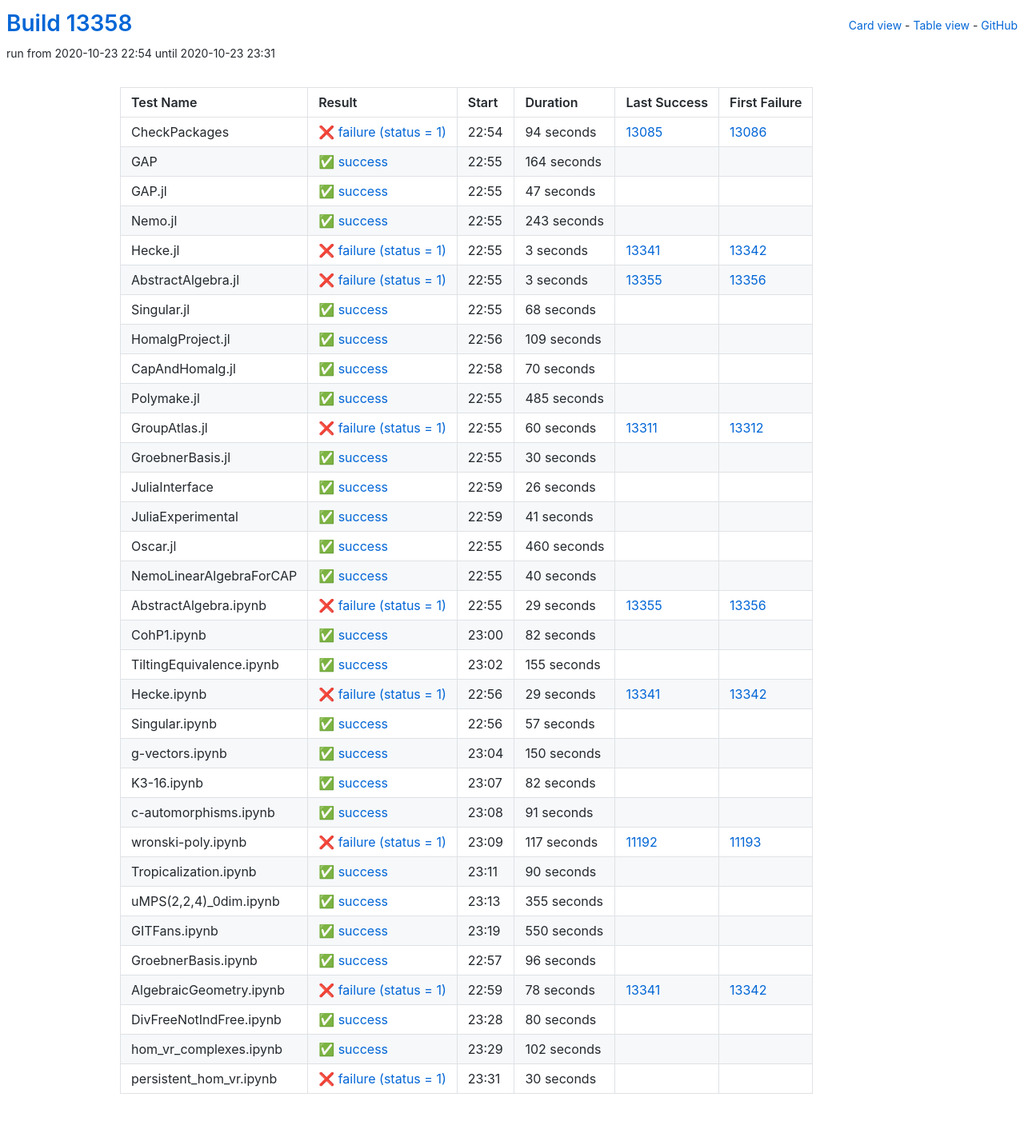
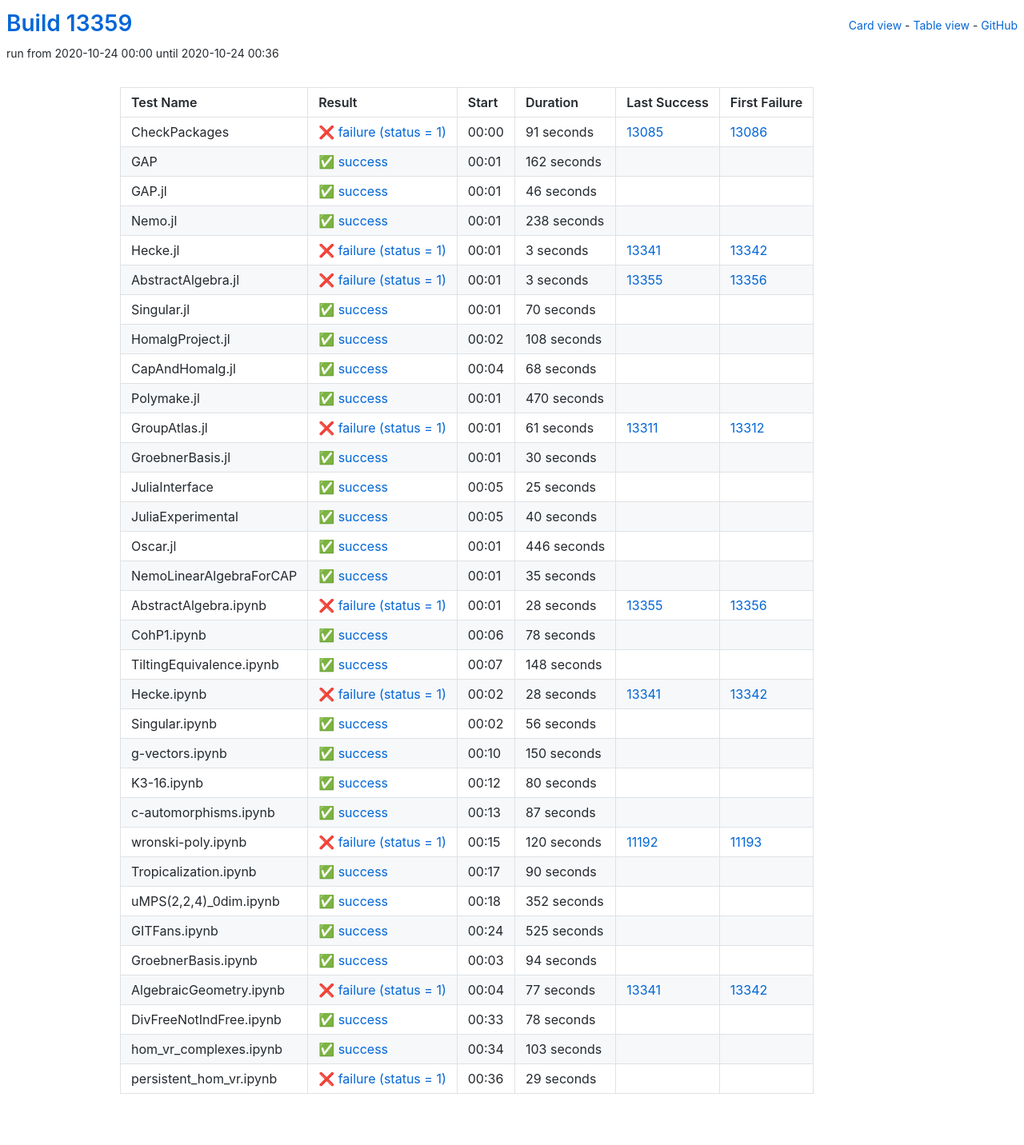
Before and after one commit to oscar-system/oscar-ci-status, a Jekyll site: the page built from table.html, in a window 1280 px wide. Shown: the whole page at 80% size. Built offline with Jekyll 4.4.1, drawn with Linux system fonts in a browser that asks for light colours.

Commit message:
Build #13359

```diff
--- a/_data/ci.yml
+++ b/_data/ci.yml
@@ -1,6 +1,6 @@
 ---
-build: 13358
-build_url: https://oscarci.mathematik.uni-kl.de/job/oscar/13358/
+build: 13359
+build_url: https://oscarci.mathematik.uni-kl.de/job/oscar/13359/
 job: oscar
 organization: oscar-system
 repo: oscar-ci-status
@@ -8,56 +8,56 @@
 tests:
 - name: CheckPackages
   id: checkpackages
-  log: https://oscarci.mathematik.uni-kl.de/job/oscar/13358/artifact/logs/build-13358/CheckPackages.log
-  start: 2020-10-23 22:54
+  log: https://oscarci.mathematik.uni-kl.de/job/oscar/13359/artifact/logs/build-13359/CheckPackages.log
+  start: 2020-10-24 00:00
   success: false
   exitcode: 1
   status: failure
-  duration: 94
+  duration: 91
   last_success: 13085
   last_success_url: https://oscarci.mathematik.uni-kl.de/job/oscar/13085/
   first_failure: 13086
   first_failure_url: https://oscarci.mathematik.uni-kl.de/job/oscar/13086/
 - name: GAP
   id: gap
-  log: https://oscarci.mathematik.uni-kl.de/job/oscar/13358/artifact/logs/build-13358/GAP.log
-  start: 2020-10-23 22:55
+  log: https://oscarci.mathematik.uni-kl.de/job/oscar/13359/artifact/logs/build-13359/GAP.log
+  start: 2020-10-24 00:01
   success: true
   exitcode: 0
   status: success
-  duration: 164
+  duration: 162
   last_success: false
   last_success_url:
   first_failure: false
   first_failure_url:
 - name: GAP.jl
   id: gap-jl
-  log: https://oscarci.mathematik.uni-kl.de/job/oscar/13358/artifact/logs/build-13358/GAP.jl.log
-  start: 2020-10-23 22:55
+  log: https://oscarci.mathematik.uni-kl.de/job/oscar/13359/artifact/logs/build-13359/GAP.jl.log
+  start: 2020-10-24 00:01
   success: true
   exitcode: 0
   status: success
-  duration: 47
+  duration: 46
   last_success: false
   last_success_url:
   first_failure: false
   first_failure_url:
 - name: Nemo.jl
   id: nemo-jl
-  log: https://oscarci.mathematik.uni-kl.de/job/oscar/13358/artifact/logs/build-13358/Nemo.jl.log
-  start: 2020-10-23 22:55
+  log: https://oscarci.mathematik.uni-kl.de/job/oscar/13359/artifact/logs/build-13359/Nemo.jl.log
+  start: 2020-10-24 00:01
   success: true
   exitcode: 0
   status: success
-  duration: 243
+  duration: 238
   last_success: false
   last_success_url:
   first_failure: false
   first_failure_url:
 - name: Hecke.jl
   id: hecke-jl
-  log: https://oscarci.mathematik.uni-kl.de/job/oscar/13358/artifact/logs/build-13358/Hecke.jl.log
-  start: 2020-10-23 22:55
+  log: https://oscarci.mathematik.uni-kl.de/job/oscar/13359/artifact/logs/build-13359/Hecke.jl.log
+  start: 2020-10-24 00:01
   success: false
   exitcode: 1
   status: failure
@@ -68,8 +68,8 @@
   first_failure_url: https://oscarci.mathematik.uni-kl.de/job/oscar/13342/
 - name: AbstractAlgebra.jl
   id: abstractalgebra-jl
-  log: https://oscarci.mathematik.uni-kl.de/job/oscar/13358/artifact/logs/build-13358/AbstractAlgebra.jl.log
-  start: 2020-10-23 22:55
+  log: https://oscarci.mathematik.uni-kl.de/job/oscar/13359/artifact/logs/build-13359/AbstractAlgebra.jl.log
+  start: 2020-10-24 00:01
   success: false
   exitcode: 1
   status: failure
@@ -80,8 +80,32 @@
   first_failure_url: https://oscarci.mathematik.uni-kl.de/job/oscar/13356/
 - name: Singular.jl
   id: singular-jl
-  log: https://oscarci.mathematik.uni-kl.de/job/oscar/13358/artifact/logs/build-13358/Singular.jl.log
-  start: 2020-10-23 22:55
+  log: https://oscarci.mathematik.uni-kl.de/job/oscar/13359/artifact/logs/build-13359/Singular.jl.log
+  start: 2020-10-24 00:01
+  success: true
+  exitcode: 0
+  status: success
+  duration: 70
+  last_success: false
+  last_success_url:
+  first_failure: false
+  first_failure_url:
+- name: HomalgProject.jl
+  id: homalgproject-jl
+  log: https://oscarci.mathematik.uni-kl.de/job/oscar/13359/artifact/logs/build-13359/HomalgProject.jl.log
+  start: 2020-10-24 00:02
+  success: true
+  exitcode: 0
+  status: success
+  duration: 108
+  last_success: false
+  last_success_url:
+  first_failure: false
+  first_failure_url:
+- name: CapAndHomalg.jl
+  id: capandhomalg-jl
+  log: https://oscarci.mathematik.uni-kl.de/job/oscar/13359/artifact/logs/build-13359/CapAndHomalg.jl.log
+  start: 2020-10-24 00:04
   success: true
   exitcode: 0
   status: success
@@ -90,58 +114,34 @@
   last_success_url:
   first_failure: false
   first_failure_url:
-- name: HomalgProject.jl
-  id: homalgproject-jl
-  log: https://oscarci.mathematik.uni-kl.de/job/oscar/13358/artifact/logs/build-13358/HomalgProject.jl.log
-  start: 2020-10-23 22:56
+- name: Polymake.jl
+  id: polymake-jl
+  log: https://oscarci.mathematik.uni-kl.de/job/oscar/13359/artifact/logs/build-13359/Polymake.jl.log
+  start: 2020-10-24 00:01
   success: true
   exitcode: 0
   status: success
-  duration: 109
-  last_success: false
-  last_success_url:
-  first_failure: false
-  first_failure_url:
-- name: CapAndHomalg.jl
-  id: capandhomalg-jl
-  log: https://oscarci.mathematik.uni-kl.de/job/oscar/13358/artifact/logs/build-13358/CapAndHomalg.jl.log
-  start: 2020-10-23 22:58
-  success: true
-  exitcode: 0
-  status: success
-  duration: 70
-  last_success: false
-  last_success_url:
-  first_failure: false
-  first_failure_url:
-- name: Polymake.jl
-  id: polymake-jl
-  log: https://oscarci.mathematik.uni-kl.de/job/oscar/13358/artifact/logs/build-13358/Polymake.jl.log
-  start: 2020-10-23 22:55
-  success: true
-  exitcode: 0
-  status: success
-  duration: 485
+  duration: 470
   last_success: false
   last_success_url:
   first_failure: false
   first_failure_url:
 - name: GroupAtlas.jl
   id: groupatlas-jl
-  log: https://oscarci.mathematik.uni-kl.de/job/oscar/13358/artifact/logs/build-13358/GroupAtlas.jl.log
-  start: 2020-10-23 22:55
+  log: https://oscarci.mathematik.uni-kl.de/job/oscar/13359/artifact/logs/build-13359/GroupAtlas.jl.log
+  start: 2020-10-24 00:01
   success: false
   exitcode: 1
   status: failure
-  duration: 60
+  duration: 61
   last_success: 13311
   last_success_url: https://oscarci.mathematik.uni-kl.de/job/oscar/13311/
   first_failure: 13312
   first_failure_url: https://oscarci.mathematik.uni-kl.de/job/oscar/13312/
 - name: GroebnerBasis.jl
   id: groebnerbasis-jl
-  log: https://oscarci.mathematik.uni-kl.de/job/oscar/13358/artifact/logs/build-13358/GroebnerBasis.jl.log
-  start: 2020-10-23 22:55
+  log: https://oscarci.mathematik.uni-kl.de/job/oscar/13359/artifact/logs/build-13359/GroebnerBasis.jl.log
+  start: 2020-10-24 00:01
   success: true
   exitcode: 0
   status: success
@@ -152,44 +152,20 @@
   first_failure_url:
 - name: JuliaInterface
   id: juliainterface
-  log: https://oscarci.mathematik.uni-kl.de/job/oscar/13358/artifact/logs/build-13358/JuliaInterface.log
-  start: 2020-10-23 22:59
+  log: https://oscarci.mathematik.uni-kl.de/job/oscar/13359/artifact/logs/build-13359/JuliaInterface.log
+  start: 2020-10-24 00:05
   success: true
   exitcode: 0
   status: success
-  duration: 26
+  duration: 25
   last_success: false
   last_success_url:
   first_failure: false
   first_failure_url:
 - name: JuliaExperimental
   id: juliaexperimental
-  log: https://oscarci.mathematik.uni-kl.de/job/oscar/13358/artifact/logs/build-13358/JuliaExperimental.log
-  start: 2020-10-23 22:59
-  success: true
-  exitcode: 0
-  status: success
-  duration: 41
-  last_success: false
-  last_success_url:
-  first_failure: false
-  first_failure_url:
-- name: Oscar.jl
-  id: oscar-jl
-  log: https://oscarci.mathematik.uni-kl.de/job/oscar/13358/artifact/logs/build-13358/Oscar.jl.log
-  start: 2020-10-23 22:55
-  success: true
-  exitcode: 0
-  status: success
-  duration: 460
-  last_success: false
-  last_success_url:
-  first_failure: false
-  first_failure_url:
-- name: NemoLinearAlgebraForCAP
-  id: nemolinearalgebraforcap
-  log: https://oscarci.mathematik.uni-kl.de/job/oscar/13358/artifact/logs/build-13358/NemoLinearAlgebraForCAP.log
-  start: 2020-10-23 22:55
+  log: https://oscarci.mathematik.uni-kl.de/job/oscar/13359/artifact/logs/build-13359/JuliaExperimental.log
+  start: 2020-10-24 00:05
   success: true
   exitcode: 0
   status: success
@@ -198,70 +174,94 @@
   last_success_url:
   first_failure: false
   first_failure_url:
+- name: Oscar.jl
+  id: oscar-jl
+  log: https://oscarci.mathematik.uni-kl.de/job/oscar/13359/artifact/logs/build-13359/Oscar.jl.log
+  start: 2020-10-24 00:01
+  success: true
+  exitcode: 0
+  status: success
+  duration: 446
+  last_success: false
+  last_success_url:
+  first_failure: false
+  first_failure_url:
+- name: NemoLinearAlgebraForCAP
+  id: nemolinearalgebraforcap
+  log: https://oscarci.mathematik.uni-kl.de/job/oscar/13359/artifact/logs/build-13359/NemoLinearAlgebraForCAP.log
+  start: 2020-10-24 00:01
+  success: true
+  exitcode: 0
+  status: success
+  duration: 35
+  last_success: false
+  last_success_url:
+  first_failure: false
+  first_failure_url:
 - name: AbstractAlgebra.ipynb
   id: abstractalgebra-ipynb
-  log: https://oscarci.mathematik.uni-kl.de/job/oscar/13358/artifact/logs/build-13358/AbstractAlgebra.ipynb.log
-  start: 2020-10-23 22:55
+  log: https://oscarci.mathematik.uni-kl.de/job/oscar/13359/artifact/logs/build-13359/AbstractAlgebra.ipynb.log
+  start: 2020-10-24 00:01
   success: false
   exitcode: 1
   status: failure
-  duration: 29
+  duration: 28
   last_success: 13355
   last_success_url: https://oscarci.mathematik.uni-kl.de/job/oscar/13355/
   first_failure: 13356
   first_failure_url: https://oscarci.mathematik.uni-kl.de/job/oscar/13356/
 - name: CohP1.ipynb
   id: cohp1-ipynb
-  log: https://oscarci.mathematik.uni-kl.de/job/oscar/13358/artifact/logs/build-13358/CohP1.ipynb.log
-  start: 2020-10-23 23:00
+  log: https://oscarci.mathematik.uni-kl.de/job/oscar/13359/artifact/logs/build-13359/CohP1.ipynb.log
+  start: 2020-10-24 00:06
   success: true
   exitcode: 0
   status: success
-  duration: 82
+  duration: 78
   last_success: false
   last_success_url:
   first_failure: false
   first_failure_url:
 - name: TiltingEquivalence.ipynb
   id: tiltingequivalence-ipynb
-  log: https://oscarci.mathematik.uni-kl.de/job/oscar/13358/artifact/logs/build-13358/TiltingEquivalence.ipynb.log
-  start: 2020-10-23 23:02
+  log: https://oscarci.mathematik.uni-kl.de/job/oscar/13359/artifact/logs/build-13359/TiltingEquivalence.ipynb.log
+  start: 2020-10-24 00:07
   success: true
   exitcode: 0
   status: success
-  duration: 155
+  duration: 148
   last_success: false
   last_success_url:
   first_failure: false
   first_failure_url:
 - name: Hecke.ipynb
   id: hecke-ipynb
-  log: https://oscarci.mathematik.uni-kl.de/job/oscar/13358/artifact/logs/build-13358/Hecke.ipynb.log
-  start: 2020-10-23 22:56
+  log: https://oscarci.mathematik.uni-kl.de/job/oscar/13359/artifact/logs/build-13359/Hecke.ipynb.log
+  start: 2020-10-24 00:02
   success: false
   exitcode: 1
   status: failure
-  duration: 29
+  duration: 28
   last_success: 13341
   last_success_url: https://oscarci.mathematik.uni-kl.de/job/oscar/13341/
   first_failure: 13342
   first_failure_url: https://oscarci.mathematik.uni-kl.de/job/oscar/13342/
 - name: Singular.ipynb
   id: singular-ipynb
-  log: https://oscarci.mathematik.uni-kl.de/job/oscar/13358/artifact/logs/build-13358/Singular.ipynb.log
-  start: 2020-10-23 22:56
+  log: https://oscarci.mathematik.uni-kl.de/job/oscar/13359/artifact/logs/build-13359/Singular.ipynb.log
+  start: 2020-10-24 00:02
   success: true
   exitcode: 0
   status: success
-  duration: 57
+  duration: 56
   last_success: false
   last_success_url:
   first_failure: false
   first_failure_url:
 - name: g-vectors.ipynb
   id: g-vectors-ipynb
-  log: https://oscarci.mathematik.uni-kl.de/job/oscar/13358/artifact/logs/build-13358/g-vectors.ipynb.log
-  start: 2020-10-23 23:04
+  log: https://oscarci.mathematik.uni-kl.de/job/oscar/13359/artifact/logs/build-13359/g-vectors.ipynb.log
+  start: 2020-10-24 00:10
   success: true
   exitcode: 0
   status: success
@@ -272,44 +272,44 @@
   first_failure_url:
 - name: K3-16.ipynb
   id: k3-16-ipynb
-  log: https://oscarci.mathematik.uni-kl.de/job/oscar/13358/artifact/logs/build-13358/K3-16.ipynb.log
-  start: 2020-10-23 23:07
+  log: https://oscarci.mathematik.uni-kl.de/job/oscar/13359/artifact/logs/build-13359/K3-16.ipynb.log
+  start: 2020-10-24 00:12
   success: true
   exitcode: 0
   status: success
-  duration: 82
+  duration: 80
   last_success: false
   last_success_url:
   first_failure: false
   first_failure_url:
 - name: c-automorphisms.ipynb
   id: c-automorphisms-ipynb
-  log: https://oscarci.mathematik.uni-kl.de/job/oscar/13358/artifact/logs/build-13358/c-automorphisms.ipynb.log
-  start: 2020-10-23 23:08
+  log: https://oscarci.mathematik.uni-kl.de/job/oscar/13359/artifact/logs/build-13359/c-automorphisms.ipynb.log
+  start: 2020-10-24 00:13
   success: true
   exitcode: 0
   status: success
-  duration: 91
+  duration: 87
   last_success: false
   last_success_url:
   first_failure: false
   first_failure_url:
 - name: wronski-poly.ipynb
   id: wronski-poly-ipynb
-  log: https://oscarci.mathematik.uni-kl.de/job/oscar/13358/artifact/logs/build-13358/wronski-poly.ipynb.log
-  start: 2020-10-23 23:09
+  log: https://oscarci.mathematik.uni-kl.de/job/oscar/13359/artifact/logs/build-13359/wronski-poly.ipynb.log
+  start: 2020-10-24 00:15
   success: false
   exitcode: 1
   status: failure
-  duration: 117
+  duration: 120
   last_success: 11192
   last_success_url: https://oscarci.mathematik.uni-kl.de/job/oscar/11192/
   first_failure: 11193
   first_failure_url: https://oscarci.mathematik.uni-kl.de/job/oscar/11193/
 - name: Tropicalization.ipynb
   id: tropicalization-ipynb
-  log: https://oscarci.mathematik.uni-kl.de/job/oscar/13358/artifact/logs/build-13358/Tropicalization.ipynb.log
-  start: 2020-10-23 23:11
+  log: https://oscarci.mathematik.uni-kl.de/job/oscar/13359/artifact/logs/build-13359/Tropicalization.ipynb.log
+  start: 2020-10-24 00:17
   success: true
   exitcode: 0
   status: success
@@ -320,84 +320,84 @@
   first_failure_url:
 - name: uMPS(2,2,4)_0dim.ipynb
   id: umps-2-2-4-0dim-ipynb
-  log: https://oscarci.mathematik.uni-kl.de/job/oscar/13358/artifact/logs/build-13358/uMPS-2-2-4-_0dim.ipynb.log
-  start: 2020-10-23 23:13
+  log: https://oscarci.mathematik.uni-kl.de/job/oscar/13359/artifact/logs/build-13359/uMPS-2-2-4-_0dim.ipynb.log
+  start: 2020-10-24 00:18
   success: true
   exitcode: 0
   status: success
-  duration: 355
+  duration: 352
   last_success: false
   last_success_url:
   first_failure: false
   first_failure_url:
 - name: GITFans.ipynb
   id: gitfans-ipynb
-  log: https://oscarci.mathematik.uni-kl.de/job/oscar/13358/artifact/logs/build-13358/GITFans.ipynb.log
-  start: 2020-10-23 23:19
+  log: https://oscarci.mathematik.uni-kl.de/job/oscar/13359/artifact/logs/build-13359/GITFans.ipynb.log
+  start: 2020-10-24 00:24
   success: true
   exitcode: 0
   status: success
-  duration: 550
+  duration: 525
   last_success: false
   last_success_url:
   first_failure: false
   first_failure_url:
 - name: GroebnerBasis.ipynb
   id: groebnerbasis-ipynb
-  log: https://oscarci.mathematik.uni-kl.de/job/oscar/13358/artifact/logs/build-13358/GroebnerBasis.ipynb.log
-  start: 2020-10-23 22:57
+  log: https://oscarci.mathematik.uni-kl.de/job/oscar/13359/artifact/logs/build-13359/GroebnerBasis.ipynb.log
+  start: 2020-10-24 00:03
   success: true
   exitcode: 0
   status: success
-  duration: 96
+  duration: 94
   last_success: false
   last_success_url:
   first_failure: false
   first_failure_url:
 - name: AlgebraicGeometry.ipynb
   id: algebraicgeometry-ipynb
-  log: https://oscarci.mathematik.uni-kl.de/job/oscar/13358/artifact/logs/build-13358/AlgebraicGeometry.ipynb.log
-  start: 2020-10-23 22:59
+  log: https://oscarci.mathematik.uni-kl.de/job/oscar/13359/artifact/logs/build-13359/AlgebraicGeometry.ipynb.log
+  start: 2020-10-24 00:04
   success: false
   exitcode: 1
   status: failure
-  duration: 78
+  duration: 77
   last_success: 13341
   last_success_url: https://oscarci.mathematik.uni-kl.de/job/oscar/13341/
   first_failure: 13342
   first_failure_url: https://oscarci.mathematik.uni-kl.de/job/oscar/13342/
 - name: DivFreeNotIndFree.ipynb
   id: divfreenotindfree-ipynb
-  log: https://oscarci.mathematik.uni-kl.de/job/oscar/13358/artifact/logs/build-13358/DivFreeNotIndFree.ipynb.log
-  start: 2020-10-23 23:28
+  log: https://oscarci.mathematik.uni-kl.de/job/oscar/13359/artifact/logs/build-13359/DivFreeNotIndFree.ipynb.log
+  start: 2020-10-24 00:33
   success: true
   exitcode: 0
   status: success
-  duration: 80
+  duration: 78
   last_success: false
   last_success_url:
   first_failure: false
   first_failure_url:
 - name: hom_vr_complexes.ipynb
   id: hom-vr-complexes-ipynb
-  log: https://oscarci.mathematik.uni-kl.de/job/oscar/13358/artifact/logs/build-13358/hom_vr_complexes.ipynb.log
-  start: 2020-10-23 23:29
+  log: https://oscarci.mathematik.uni-kl.de/job/oscar/13359/artifact/logs/build-13359/hom_vr_complexes.ipynb.log
+  start: 2020-10-24 00:34
   success: true
   exitcode: 0
   status: success
-  duration: 102
+  duration: 103
   last_success: false
   last_success_url:
   first_failure: false
   first_failure_url:
 - name: persistent_hom_vr.ipynb
   id: persistent-hom-vr-ipynb
-  log: https://oscarci.mathematik.uni-kl.de/job/oscar/13358/artifact/logs/build-13358/persistent_hom_vr.ipynb.log
-  start: 2020-10-23 23:31
+  log: https://oscarci.mathematik.uni-kl.de/job/oscar/13359/artifact/logs/build-13359/persistent_hom_vr.ipynb.log
+  start: 2020-10-24 00:36
   success: false
   exitcode: 1
   status: failure
-  duration: 30
+  duration: 29
   last_success: false
   last_success_url:
   first_failure: false
```
Also changed, not shown: README.md.
